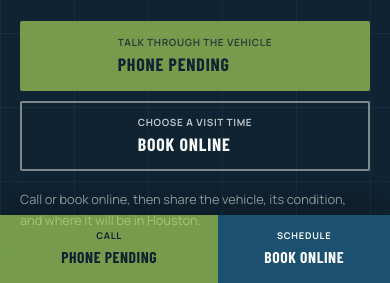
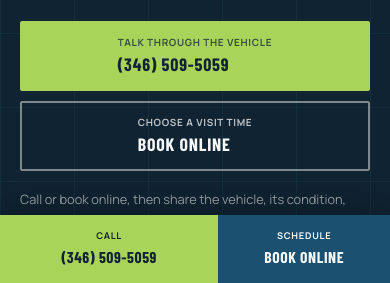
Before and after one commit to DaInfernalCoder/clear-spur-mobile-car-detailing-houston, a plain HTML site: page index.html in a window 390 px wide. Shown: the part 561-844 px from the top of the page. Drawn offline with nearby package versions, Linux system fonts and the light colour scheme.

Commit message:
feat: add business phone

```diff
--- a/index.html
+++ b/index.html
@@ -68,7 +68,7 @@
       <a href="#priorities">Priorities</a>
       <a href="#questions">Questions</a>
       <div class="nav-actions">
-        <a class="button button-call button-small" href="#contact" aria-disabled="true">Phone pending</a>
+        <a class="button button-call button-small" href="tel:+13465095059">(346) 509-5059</a>
         <a class="button button-book button-small" href="https://cal.com/sumitdatta/auto-detail-service">Book online</a>
       </div>
     </nav>
@@ -81,9 +81,9 @@
         <h1>Know the condition. <em>Choose the next move.</em></h1>
         <p class="hero-lede">Houston roads leave a trace. Arrange focused interior, exterior, or complete car detailing around the vehicle you drive every day.</p>
         <div class="action-pair hero-actions">
-          <a class="button button-call button-large" href="#contact" aria-disabled="true">
+          <a class="button button-call button-large" href="tel:+13465095059">
             <span>Talk through the vehicle</span>
-            <strong>Phone pending</strong>
+            <strong>(346) 509-5059</strong>
           </a>
           <a class="button button-book button-large" href="https://cal.com/sumitdatta/auto-detail-service">
             <span>Choose a visit time</span>
@@ -195,7 +195,7 @@
         <p>Call for a direct conversation or choose an appointment time online.</p>
       </div>
       <div class="action-pair">
-        <a class="button button-call" href="#contact" aria-disabled="true">Phone pending</a>
+        <a class="button button-call" href="tel:+13465095059">(346) 509-5059</a>
         <a class="button button-book button-book-light" href="https://cal.com/sumitdatta/auto-detail-service">Book online</a>
       </div>
     </section>
@@ -288,14 +288,14 @@
         <h2 id="questions-title">Questions drivers usually ask.</h2>
         <p>Need to discuss the vehicle instead? Call or book online and share the details directly.</p>
         <div class="action-pair questions-actions">
-          <a class="button button-call" href="#contact" aria-disabled="true">Phone pending</a>
+          <a class="button button-call" href="tel:+13465095059">(346) 509-5059</a>
           <a class="button button-book button-book-dark" href="https://cal.com/sumitdatta/auto-detail-service">Book online</a>
         </div>
       </div>
       <div class="faq-list">
         <details>
           <summary>How do I get started?</summary>
-          <p>Phone pending or book online. Share the vehicle type, its condition, the areas that need attention, and where it will be in Houston.</p>
+          <p>Call (346) 509-5059 or book online. Share the vehicle type, its condition, the areas that need attention, and where it will be in Houston.</p>
         </details>
         <details>
           <summary>Is this a mobile service?</summary>
@@ -324,9 +324,9 @@
       <h2>Ready to confirm the next step?</h2>
       <p>Call to talk through the vehicle or choose an appointment time online.</p>
       <div class="action-pair final-actions">
-        <a class="button button-call button-large" href="#contact" aria-disabled="true">
+        <a class="button button-call button-large" href="tel:+13465095059">
           <span>Talk through the vehicle</span>
-          <strong>Phone pending</strong>
+          <strong>(346) 509-5059</strong>
         </a>
         <a class="button button-book button-book-light button-large" href="https://cal.com/sumitdatta/auto-detail-service">
           <span>Choose a visit time</span>
@@ -343,14 +343,14 @@
     </div>
     <p>Interior, exterior, and complete vehicle care arranged for Houston, Texas drivers.</p>
     <div class="footer-actions">
-      <a href="#contact" aria-disabled="true">Phone pending</a>
+      <a href="tel:+13465095059">(346) 509-5059</a>
       <a href="https://cal.com/sumitdatta/auto-detail-service">Book online</a>
     </div>
     <p class="footer-fine">© <span data-year>2026</span> Clear Spur Mobile Car Detailing Houston. Launch photography is licensed stock imagery.</p>
   </footer>
 
   <div class="mobile-action-bar" aria-label="Contact options">
-    <a href="#contact" aria-disabled="true"><span>Call</span><strong>Phone pending</strong></a>
+    <a href="tel:+13465095059"><span>Call</span><strong>(346) 509-5059</strong></a>
     <a href="https://cal.com/sumitdatta/auto-detail-service"><span>Schedule</span><strong>Book online</strong></a>
   </div>
 
```
Also changed, not shown: 1 other file.
